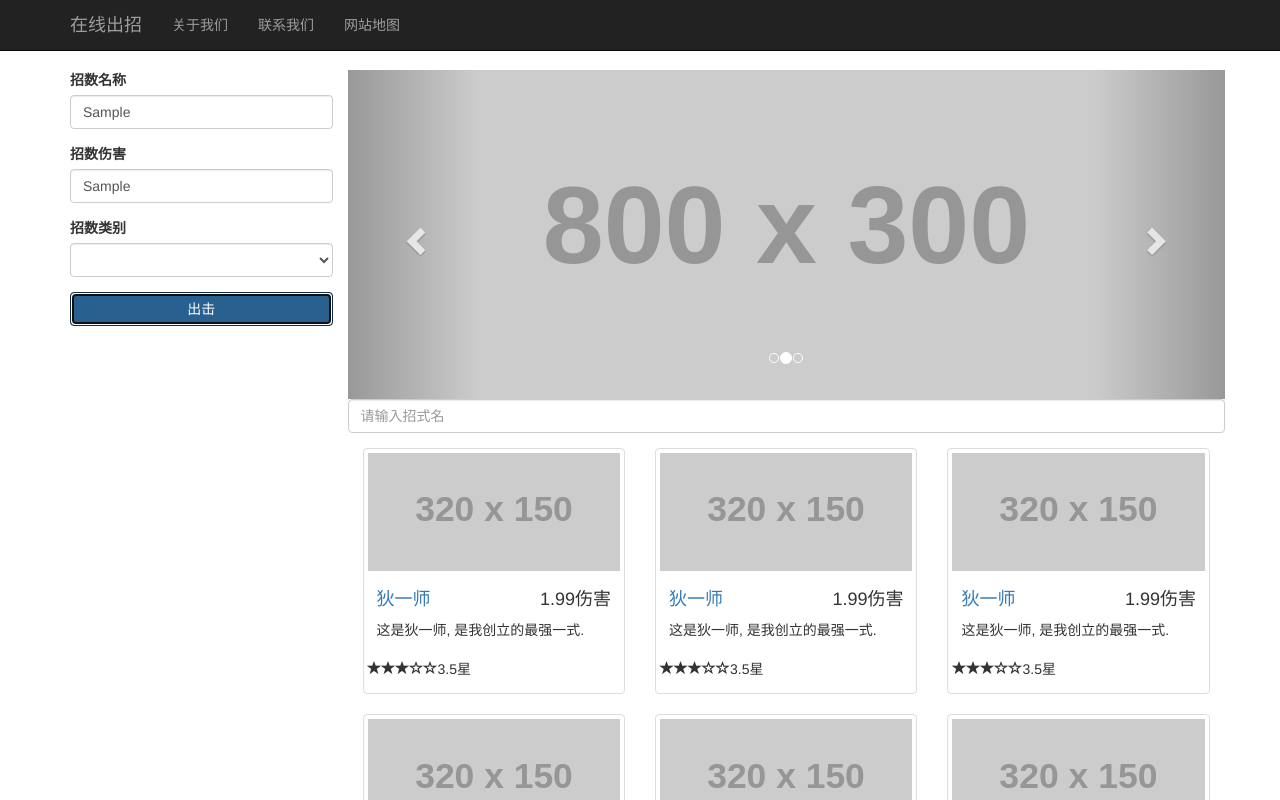
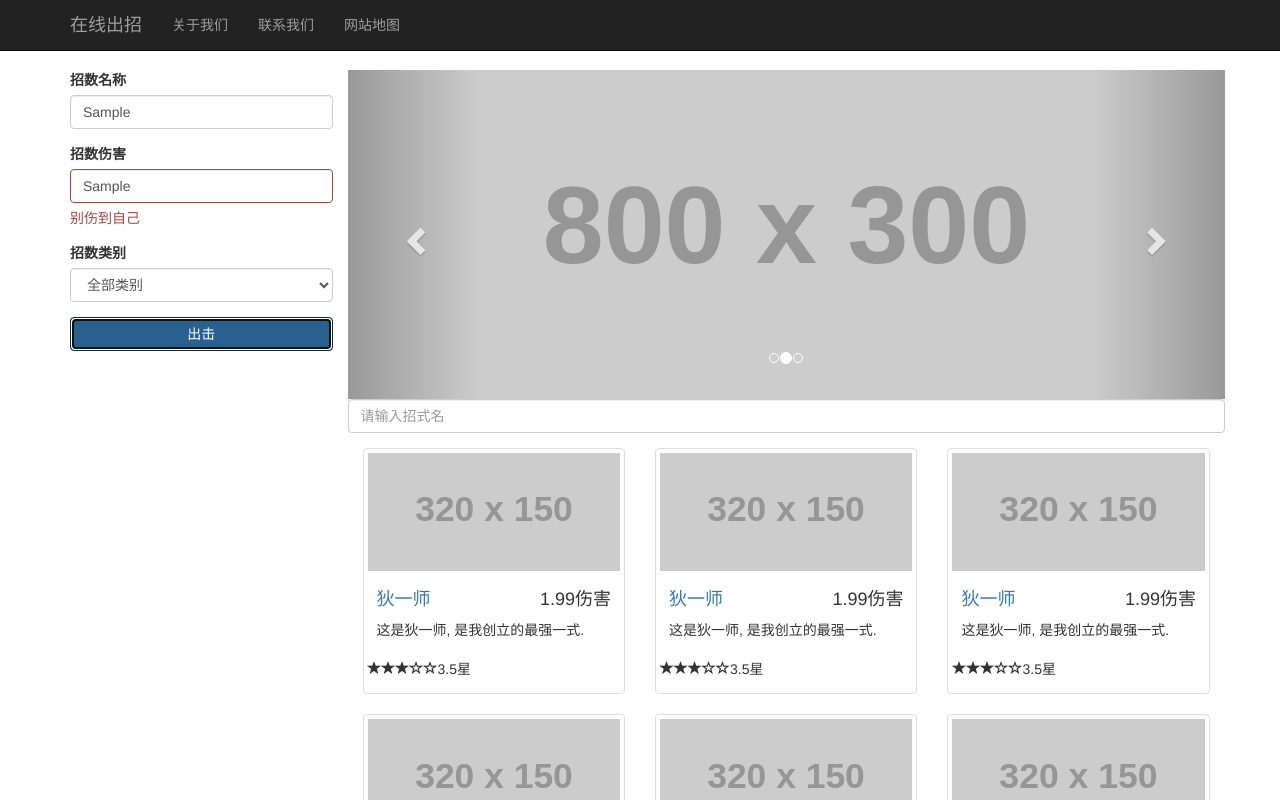
Before and after one commit to MasterShu/angular-learn, an Angular app: page / in a window 1280 px wide. Both pictures are taken after typing "Sample", "Sample" into the empty fields and a click on the button "出击". Shown: the top 800 px of the page. Built offline with nearby package versions, Linux system fonts and the light colour scheme.

Commit message:
add reactive forms

```diff
--- a/src/app/product-detail/product-detail.component.ts
+++ b/src/app/product-detail/product-detail.component.ts
@@ -1,6 +1,6 @@
 import { Component, OnInit } from '@angular/core';
 import { ActivatedRoute } from '@angular/router';
-import { Product, Comment } from '../../modules/product';
+import { Product, Comment } from '../../models/product';
 import { ProductService } from '../shared/product.service';
 
 @Component({
--- a/src/app/product/product.component.ts
+++ b/src/app/product/product.component.ts
@@ -1,5 +1,5 @@
 import { Component, OnInit } from '@angular/core';
-import { Product } from '../../modules/product';
+import { Product } from '../../models/product';
 import { ProductService } from '../shared/product.service';
 import { FormControl } from '@angular/forms';
 // tslint:disable-next-line:import-blacklist
--- a/src/app/search/search.component.html
+++ b/src/app/search/search.component.html
@@ -1,17 +1,22 @@
-<form action="" name="searchForm" role="form">
-  <div class="form-group">
+<form [formGroup]="formModel" (ngSubmit)="onSearch()">
+  <div class="form-group" [class.has-error]="formModel.hasError('minlength','title')">
     <label for="productTitle">招数名称</label>
-    <input type="text" name="name" id="productTitle" placeholder="招数名称" class="form-control">
+    <input formControlName="title" type="text" name="name" id="productTitle" placeholder="招数名称" class="form-control">
+    <span class="help-block" [class.hidden]="!formModel.hasError('minlength','title')" >多给点提示</span>
   </div>
-  <div class="form-group">
+  <div class="form-group" [class.has-error]="formModel.hasError('positiveNumber','price')">
     <label for="productPrice">招数伤害</label>
-    <input type="text" name="price" id="productPrice" placeholder="招数伤害" class="form-control">
+    <input formControlName="price" type="text" name="price" id="productPrice" placeholder="招数伤害" class="form-control">
+    <span class="help-block" [class.hidden]="!formModel.hasError('positiveNumber','price')" >别伤到自己</span>
   </div>
   <div class="form-group">
     <label for="productCategory">招数类别</label>
-    <select name="category" id="productCategory" class="form-control"></select>
+    <select formControlName="category" name="category" id="productCategory" class="form-control">
+      <option value="-1">全部类别</option>
+      <option *ngFor="let category of categories" [value]="category">{{category}}</option>
+    </select>
   </div>
   <div class="form-group">
     <button class="btn btn-primary btn-block">出击</button>
   </div>
-  </form>
+</form>
--- a/src/app/search/search.component.ts
+++ b/src/app/search/search.component.ts
@@ -1,4 +1,6 @@
 import { Component, OnInit } from '@angular/core';
+import { FormGroup, FormControl, Validators, FormBuilder } from '@angular/forms';
+import { ProductService } from '../shared/product.service';
 
 @Component({
   selector: 'app-search',
@@ -7,9 +9,40 @@ import { Component, OnInit } from '@angular/core';
 })
 export class SearchComponent implements OnInit {
 
-  constructor() { }
+  categories: string[];
+  formModel: FormGroup;
+  constructor(private productService: ProductService) {
+    const fb = new FormBuilder;
+    this.formModel = fb.group({
+      title: ['', Validators.minLength(3)],
+      price: [null, this.positiveNumberValidator],
+      category: ['-1']
+    });
+  }
 
   ngOnInit() {
+    this.categories = this.productService.getAllCategories();
+  }
+
+  onSearch() {
+    if (this.formModel.valid) {
+      console.log(this.formModel);
+    }
+  }
+
+  positiveNumberValidator(control: FormControl): any {
+    let price;
+    if (!control.value) {
+      return null;
+    }
+    // tslint:disable-next-line:radix
+    price = parseInt(control.value);
+
+    if (price > 0) {
+      return null;
+    } else {
+      return {positiveNumber: true};
+    }
   }
 
 }
--- a/src/app/shared/product.service.ts
+++ b/src/app/shared/product.service.ts
@@ -1,5 +1,5 @@
 import { Injectable } from '@angular/core';
-import { Product, Comment } from '../../modules/product';
+import { Product, Comment } from '../../models/product';
 
 @Injectable()
 export class ProductService {
@@ -25,6 +25,10 @@ export class ProductService {
     new Comment(5, 3, '2017-10-31 10:21:22', 'alen', 1, '攻击力很低, 不好'),
   ];
 
+  getAllCategories(): string[] {
+    return ['天', '地', '人'];
+  }
+
   getProducts() {
     return this.products;
   }
```
Also changed, not shown: src/models/product.ts (renamed from src/modules/product.ts).
